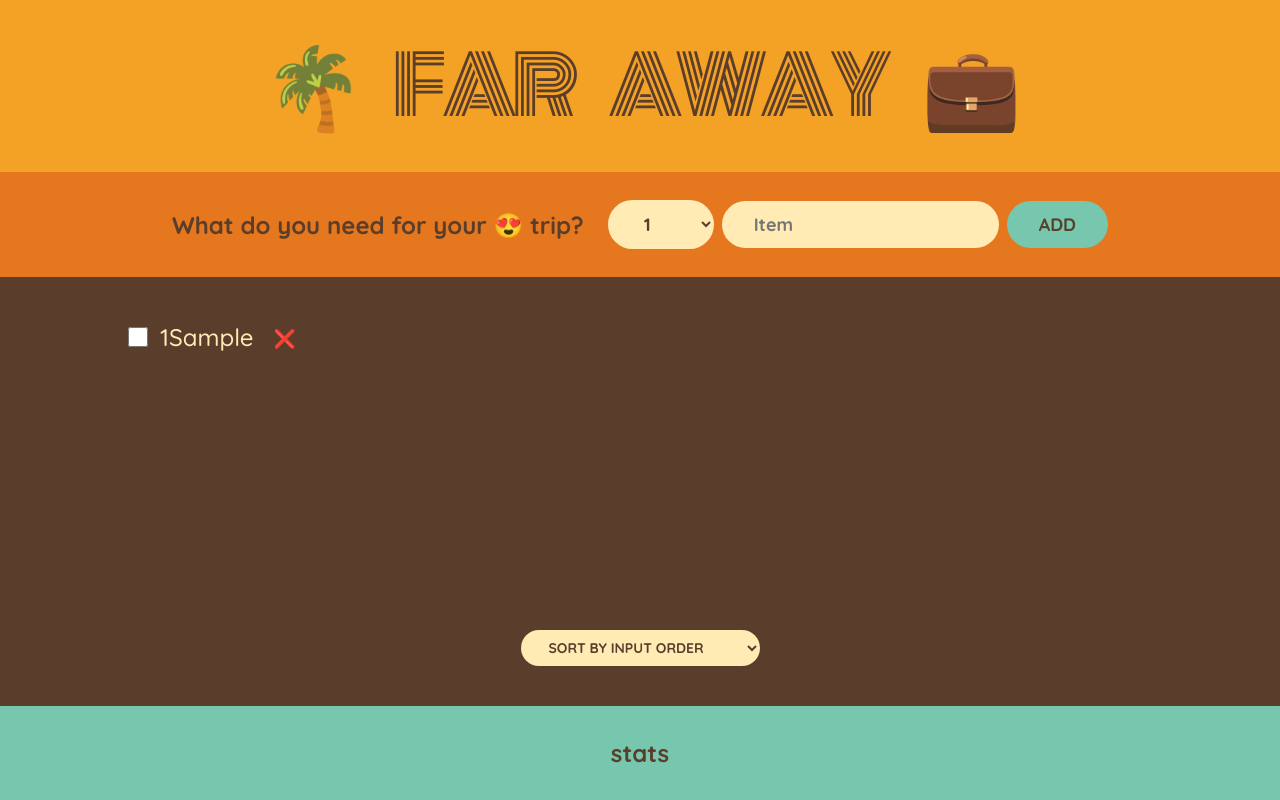
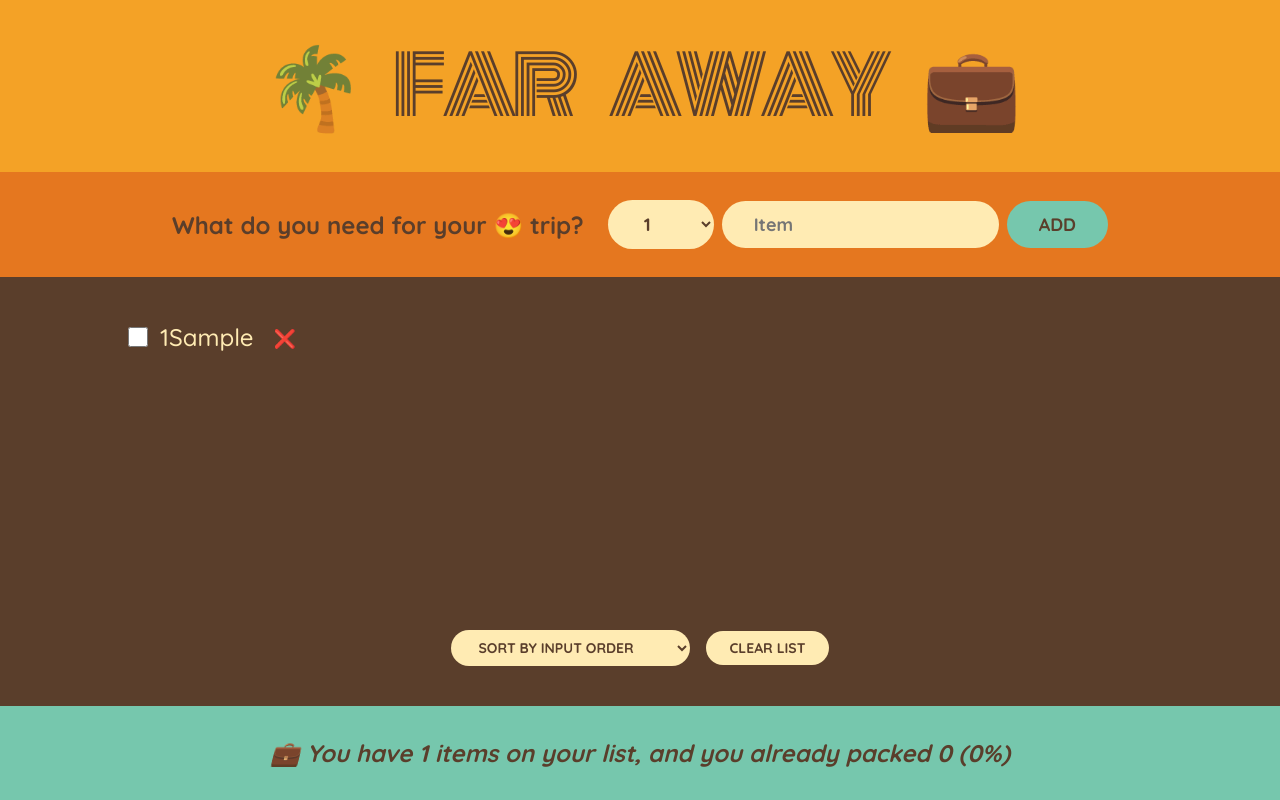
Before and after one commit to dhruvArora8053/REACTREACT, a React (Create React App) app: page / in a window 1280 px wide. Both pictures are taken after typing "Sample" into the empty fields and a click on the button "ADD". Built offline with nearby package versions, Linux system fonts and the light colour scheme.

Commit message:
implemented travel-list

```diff
--- a/src/App.js
+++ b/src/App.js
@@ -24,6 +24,14 @@ export default function App() {
     );
   }
 
+  function handleClearList() {
+    const confirmed = window.confirm(
+      "Are you sure you want to clear the item?"
+    );
+
+    if (confirmed) setItems([]);
+  }
+
   return (
     <div className="app">
       <Logo />
@@ -32,8 +40,9 @@ export default function App() {
         items={items}
         onDeleteItem={handleDeleteItem}
         onToggleItem={handleToggleItem}
+        onClearList={handleClearList}
       />
-      <Stats />
+      <Stats items={items} />
     </div>
   );
 }
@@ -79,7 +88,7 @@ function Form({ onAddItem }) {
   );
 }
 
-function PackingList({ items, onDeleteItem, onToggleItem }) {
+function PackingList({ items, onDeleteItem, onToggleItem, onClearList }) {
   const [sortBy, setSortBy] = useState("input");
 
   let sortedItems;
@@ -112,8 +121,8 @@ function PackingList({ items, onDeleteItem, onToggleItem }) {
           <option value="input">Sort by input order</option>
           <option value="description">Sort by description</option>
           <option value="packed">Sort by packed status</option>
-          <button>Clear list</button>
         </select>
+        <button onClick={onClearList}>Clear list</button>
       </div>
     </div>
   );
@@ -136,6 +145,25 @@ function Item({ item, onDeleteItem, onToggleItem }) {
   );
 }
 
-function Stats() {
-  return <div className="stats">stats</div>;
+function Stats({ items }) {
+  if (!items.length)
+    return (
+      <p className="stats">
+        <em>Start adding some items to your packing list!</em>
+      </p>
+    );
+
+  const numItems = items.length;
+  const numPacked = items.filter((item) => item.packed).length;
+  const percentage = Math.round((numPacked / numItems) * 100);
+
+  return (
+    <footer className="stats">
+      <em>
+        {percentage === 100
+          ? `You got everything! Ready to go ✈️`
+          : `💼 You have ${numItems} items on your list, and you already packed ${numPacked} (${percentage}%)`}
+      </em>
+    </footer>
+  );
 }
```
